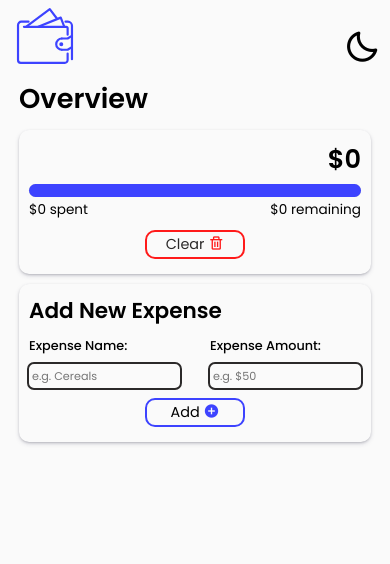
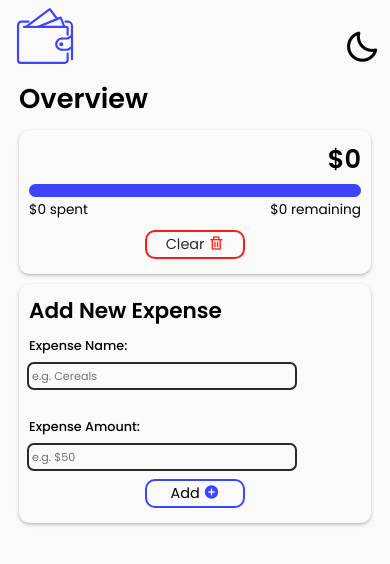
Before and after one commit to chrismbah/Spend-Smart, a React (Vite) app: page /budget in a window 390 px wide. Shown: the top 564 px of the page. Built offline with nearby package versions, Linux system fonts and the light colour scheme.

Commit message:
Fixed responsiveness bug

```diff
--- a/src/App.css
+++ b/src/App.css
@@ -4,7 +4,7 @@
   --black-theme-1:#050505;
   --black-theme-1a:#050505;
   --black-theme-2:#2b2929;
-  --black-theme-2a:rgba(128, 128, 128, 0.507);
+  --black-theme-2a:rgba(128, 128, 128, 0.253);
 
   --primary-theme-1:#fcfcfc;
   --primary-theme-2:#fafafa;
--- a/src/components/Budget/Budget.css
+++ b/src/components/Budget/Budget.css
@@ -104,11 +104,10 @@
     justify-content: space-between;
     gap: 30px;
     margin-bottom: 10px;
-}
-.new-expense .info {
     font-size:1.15rem ;
     font-weight: 420;
 }
+
 .new-expense .info label{
     display: block;
     margin-bottom: 5px;
@@ -194,6 +193,14 @@
     }
     .new-expense .info input{
         font-size: .8rem;
+        width: 250px;
+    }
+    .new-expense .info{
+        flex-direction: column;
+        justify-content: start;
+    }
+    .new-expense .info .name,.new-expense .info .amount{
+        width: 100%;
     }
 
 }
@@ -204,4 +211,8 @@
     .new-expense .info input::placeholder{
         font-size: .7rem;
     }
+    .new-expense .info input{
+        font-size: .8rem;
+        width: 80%;
+    }
 }
```
